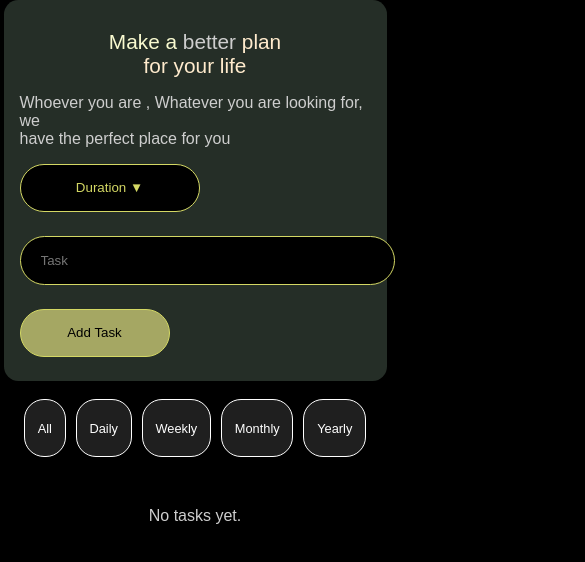
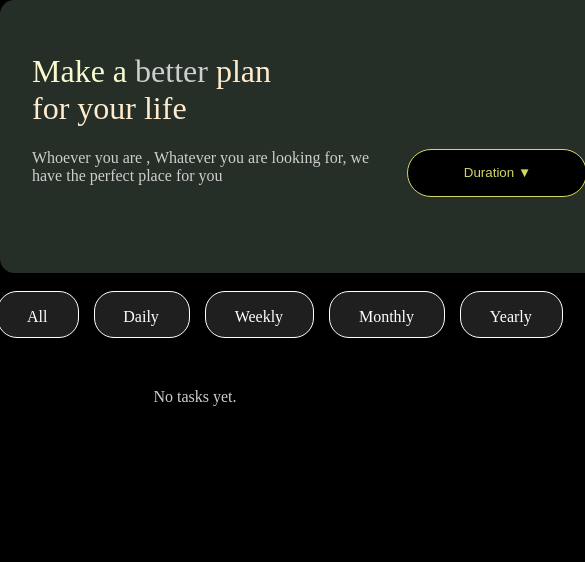
Before and after one commit to hyacinthe3/todo_list, a React (Vite) app: page / in a window 390 px wide. Shown: the top 562 px of the page, 585 px wide, since content can reach past the window. Built offline with nearby package versions, Linux system fonts and the light colour scheme.

Commit message:
Update list.css

```diff
--- a/src/styles/list.css
+++ b/src/styles/list.css
@@ -1,95 +1,164 @@
+body{
+    background-color: black;
     body {
   background-color: black;
-  font-family: Poppins, sans-serif;
-  margin: 0;
-  padding: 0;
   color: white;
+  font-family: 'Poppins', sans-serif;
 }
 
 .hero-section {
   background-color: rgb(37, 46, 39);
   border-radius: 0.9rem;
-  padding: 1rem;
-  width: 100%;
-  max-width: 600px;
-  margin: auto;
+  padding: 2rem;
 }
 
-h1 {
-  font-weight: lighter;
-  font-size: 2rem;
-  text-align: center;
-  margin-bottom: 1rem;
+.task-row {
+  background-color: #111;
+  border-bottom: 1px solid rgb(182, 174, 63);
+  border-radius: 40px;
+  color: white;
 }
 
-.all {
+.action-icons span {
+  cursor: pointer;
+  font-size: 1.2rem;
+  width: 36px;
+  height: 36px;
   display: flex;
-  flex-wrap: wrap;
-  justify-content: space-between;
-  gap: 1rem;
+  align-items: center;
+  justify-content: center;
+  transition: 0.3s;
 }
 
+.custom-select {
+  background-color: black;
+  color: #d4d864;
+  border: 1px solid #d4d864;
+  text-align: center;
+}
+
+input,
+select {
+  background-color: black;
+}
+
+#input-task::placeholder {
+  color: #888;
+}
+ padding: 0;
+    margin: 0;
+}
+.hero-section{
+    background-color: rgb(37, 46, 39);
+    border-radius: 0.9rem;
+    padding: 0.5rem;
+    padding-left: 2rem;
+    Width: 1452px;
+    Height: 209px;
+}
+h1{
+    font-weight: lighter;
+    font-family: Poppins;
+}
+
+.all{
+    display: flex;
+    justify-content: space-between;
+
+}
 .duration,
 .task,
 .butt {
-  flex: 1 1 100%;
-  margin-bottom: 8px;
+  margin-bottom: 8px; /* reduce space between divs */
 }
 
-select {
+select{
     height: 3rem;
-  width: 100%;
-  max-width: 180px;
+    width: 180px;
     border-radius: 40px;
     border: 1px solid #d4d864;
     background-color: black;
-  color: #d4d864;
+    color: white;
     text-align: center;
     appearance: none;
+    color: #d4d864;
 }
-
-#input-task {
-  width: 100%;
+#input-task{
+    width: 646px;
     height: 2.8rem;
     border-radius: 40px;
   color: white;
-  padding-left: 20px;
+  padding-left: 20px; /* Adds space inside the input */
     border: 1px solid #d4d864;
+}
+input{
         background-color: black;
+        align-content: space-around;
 }
-
-input {
-  background-color: black;
-}
-
-#but {
-  width: 100%;
-  max-width: 150px;
+#but{
+    width: 150px;
     height: 3rem;
     background-color: #A5A763;
     border-radius: 40px;
     border: 1px solid #d4d864;
-  color: black;
-  cursor: pointer;
 }
 
+.dur{
+    width: 560px;
+    height: 47px;
+    display: flex;
+    justify-content: space-between;
+    color: #a7a87c;
+
+    margin-left: auto;
+}
+
+.alll{
+    width: 87px;
+    border: 1px solid #DADDFF;
+    border-radius: 40px;
+    /* padding-top: 13px; */
+    padding-right: 20px;
+    padding-bottom: 15px;
+    padding-left: px;
+}
+p{
+    margin-left: 1.8rem;
+}
+
+
+tr{
+    border-radius: 40rem;
+    /* box-shadow: 1px 1px 0px 0px  #d4d864; */
+
+
+}
+
+
+
+
+butto{
+    background-color: #DADDFF;
+}
+
+
+
+/* Filter Buttons */
 .dur {
   display: flex;
   justify-content: center;
   gap: 15px;
   margin-bottom: 20px;
-  flex-wrap: wrap;
 }
 
 .filter-btn {
   background: #1f1f1f;
   color: white;
-  padding: 0.7rem 1.5rem;
+ padding-right: 30px;
   border-radius: 20px;
   cursor: pointer;
   border: 1px solid white;
   transition: background 0.3s;
-  font-size: 1rem;
 }
 
 .filter-btn:hover {
@@ -97,19 +166,21 @@ input {
   color: #111;
 }
 
+/* Task Row Styling */
 .task-row {
-  border-radius: 40px;
-  border-bottom: 1px solid rgb(182, 174, 63);
+
+  border-radius: 40px 40px 40px 40px;    /* Rounded bottom corners */
+   border-bottom: 1px solid rgb(182, 174, 63); /* Only bottom border */
   padding: 15px;
   margin-bottom: 10px;
   display: flex;
   justify-content: space-between;
   align-items: center;
+  color: #f5f5f5;
   background-color: #111;
-  color: #f5f5f5;
-  flex-wrap: wrap;
 }
 
+/* Icons only (no button background or border) */
 .action-icons span {
   margin-left: 10px;
   cursor: pointer;
@@ -119,70 +190,8 @@ input {
   height: 30px;
   padding: 10px;
   border-radius: 50%;
-  display: inline-flex;
-  align-items: center;
-  justify-content: center;
 }
 
 .action-icons span:hover {
   color: whitesmoke;
 }
-
-/* Tablet (768px and below) */
-@media (max-width: 768px) {
-  .hero-section {
-    width: 90%;
-    padding: 1rem;
-  }
-
-  h1 {
-    font-size: 1.6rem;
-  }
-
-  .all {
-    flex-direction: column;
-  }
-
-  .duration,
-  .task,
-  .butt {
-    width: 100%;
-  }
-
-  .dur {
-    width: 100%;
-    gap: 10px;
-  }
-
-  #input-task,
-  select,
-  #but {
-    width: 100%;
-  }
-
-  .filter-btn {
-    font-size: 0.9rem;
-    padding: 0.5rem 1rem;
-  }
-}
-
-/* Mobile (480px and below) */
-@media (max-width: 480px) {
-  h1 {
-    font-size: 1.3rem;
-  }
-
-  .task-row {
-    flex-direction: column;
-    align-items: flex-start;
-  }
-
-  .action-icons {
-    margin-top: 10px;
-  }
-
-  .filter-btn {
-    font-size: 0.8rem;
-    padding: 0.5rem 0.8rem;
-  }
-}
```
Lines whose indentation alone changed are shown as unchanged.
